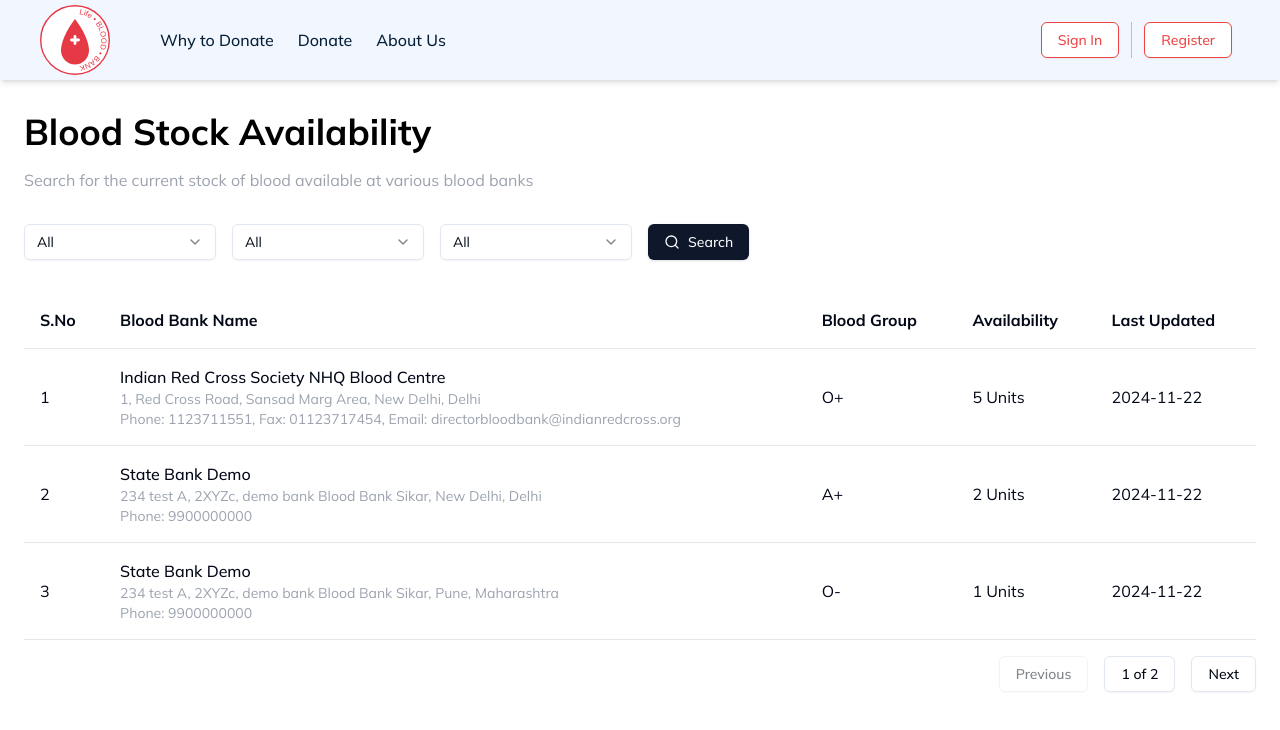
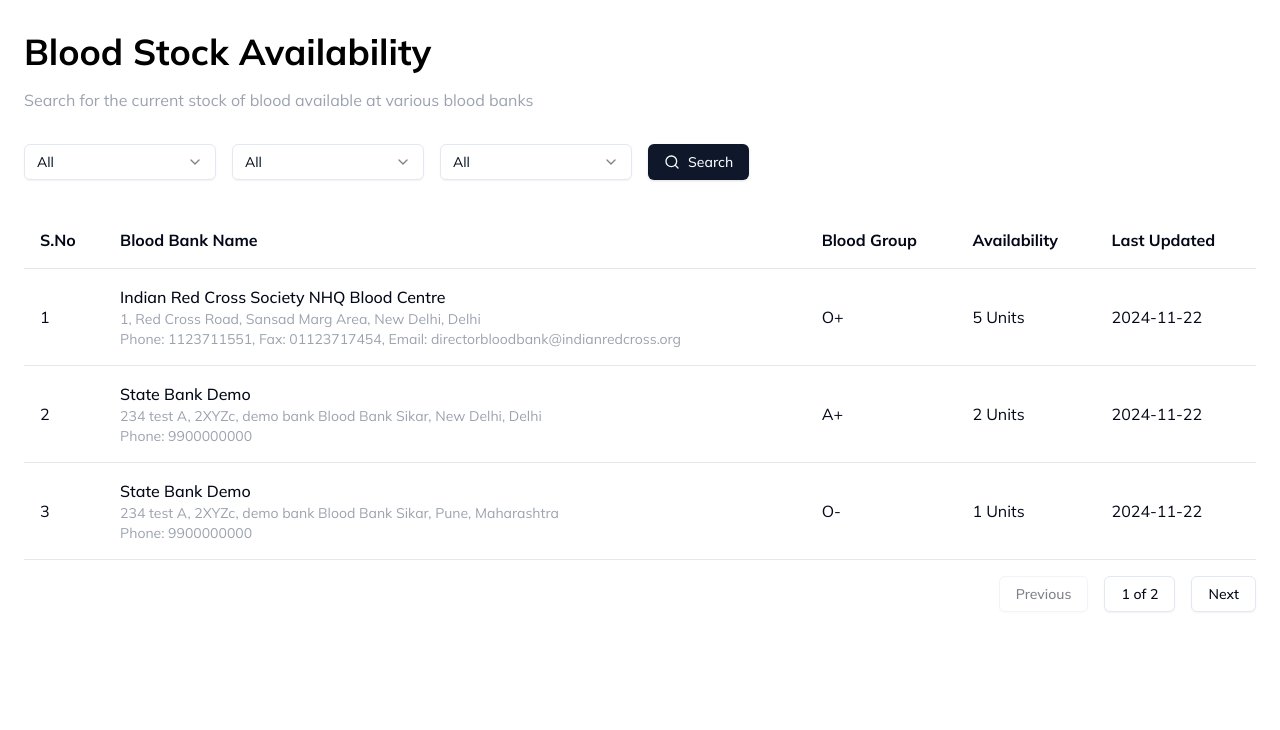
Before and after one commit to THEFZNKHAN/blood_bank, a Next.js app: page /blood_availability_search in a window 1280 px wide. Shown: the top 730 px of the page. Built offline with nearby package versions, Linux system fonts and the light colour scheme; no server answers.

Commit message:
added Dashboard link in navbar and move navbar from app/layout to app/page.tsx

```diff
--- a/src/app/layout.tsx
+++ b/src/app/layout.tsx
@@ -48,7 +48,7 @@ export default function RootLayout({
       >
         <ClerkProvider>
           <div className="flex min-h-screen flex-col">
-          <NavBar />
+
             {/* <header className="flex items-center justify-between p-4">
               <div>
                 <SignedOut>
--- a/src/app/page.tsx
+++ b/src/app/page.tsx
@@ -5,6 +5,7 @@ import { Button } from "@/components/ui/button";
 import FeatureCards from "@/components/ui/feature-card";
 import ProgressCard from "@/components/ui/progress-card";
 import { Mail, MapPinHouse, MoveRight, Phone } from "lucide-react";
+import NavBar from "@/components/nav-bar";
 
 const Home = async () => {
 	const user = await currentUser();
@@ -12,6 +13,7 @@ const Home = async () => {
 
 	return (
 		<div className="h-screen bg-white ">
+			<NavBar />
 			<div className="flex flex-row  items-center ">
 				<section className="flex-1 pl-12 pr-8 flex-col  items-start justify-center">
 					<h1 className="text-[#0b3052] text-4xl font-bold mb-4 ">
--- a/src/components/nav-bar.tsx
+++ b/src/components/nav-bar.tsx
@@ -1,5 +1,6 @@
 import Link from "next/link";
 import { auth } from "@clerk/nextjs/server";
+import { useAuth } from '@clerk/clerk-react';
 import Logo from "./logo";
 import {
 	ClerkProvider,
@@ -10,14 +11,24 @@ import {
 	UserButton,
 } from "@clerk/nextjs";
 import { Button } from "./ui/button";
-import UserAvtar from "./ui/UserAvtar";
-import { Separator } from "./ui/separator"
+
+import { Separator } from "./ui/separator";
+import { prisma } from "@/lib/prisma";
+
+const NavBar = async () => {
+	const {userId} = await auth();
+	console.log('this is user :', userId);
+	// fetch the role of the user and based on the role navigate the user on there respective dashboard
+	// if (!userId ){ // take a look on it
+	// 	return
+	// }
+	// const user = await prisma.user.findFirst({
+	// 	where: {
+	// 		clerkId: userId,
+	// 	}
+	// })
 
 
-const NavBar = async () => {
-
-	const user = await auth();
-	console.log(user);
 
 	const routes = [
 		{
@@ -38,7 +49,7 @@ const NavBar = async () => {
 	];
 
 	return (
-		<header className="bg-[#f1f6ff] h-20 flex items-center  justify-between shadow-md">
+		<header className="bg-[#f1f6ff] h-20 flex items-center  justify-between shadow-sm">
 			<Link href={"/"} className="w-40 pl-10 flex items-center h-full">
 				<Logo />
 			</Link>
@@ -60,9 +71,17 @@ const NavBar = async () => {
 					</Link>
 				))}
 			</nav>
-			<div className="flex text-black h-full items-center pr-12">
-				{user.userId ? (
-					<UserAvtar />
+			<div className="flex h-full items-center pr-12">
+				{userId ? (
+					<div className="flex space-x-8 items-center">
+						<Link
+							href="/dashboard/profile"
+							className="text-md font-medium text-[#072037] hover:text-red-500"
+						>
+							Dashboard
+						</Link>
+						<UserButton />
+					</div>
 				) : (
 					<div className="flex gap-3  h-9 items-center">
 						<SignInButton>
```
